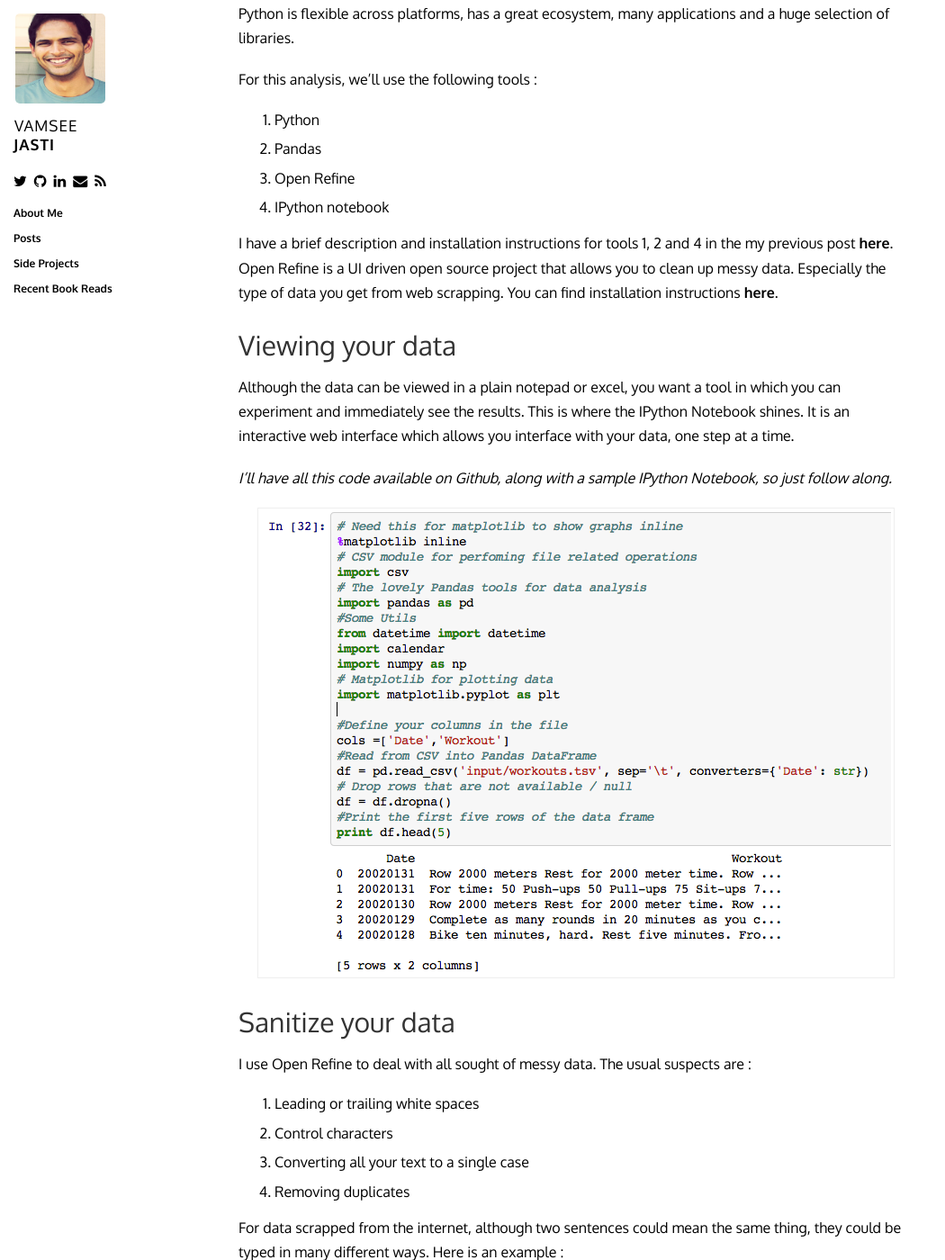
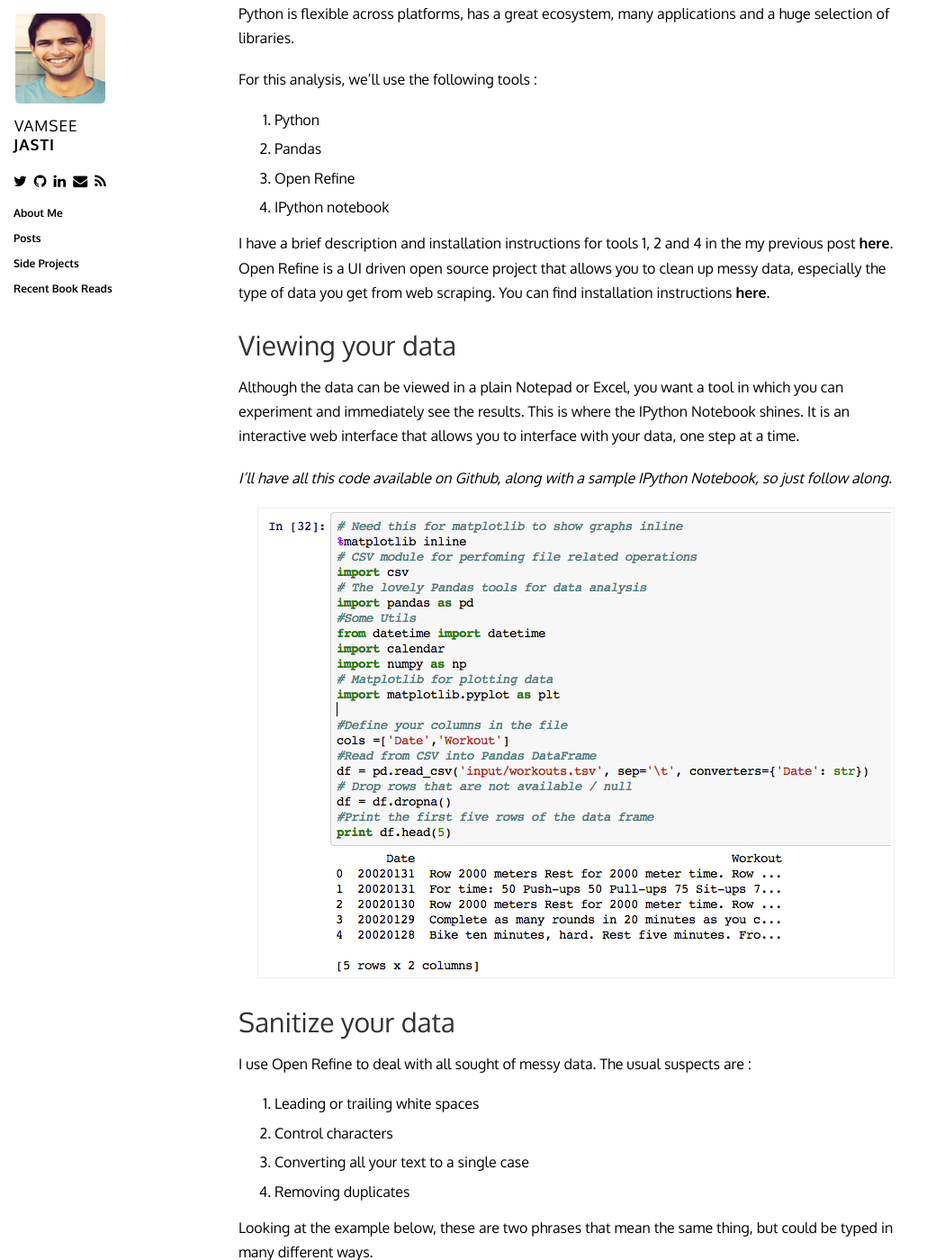
Before and after one commit to jasti/jasti.github.io, a Jekyll site: the page built from _posts/2014-06-07-analysis.markdown, in a window 1280 px wide and 1400 px high, scrolled down 1367 px. Shown: the whole window at 90% size, without its empty margins (0-1050 px from the left). Built offline with Jekyll 4.4.1, drawn with Linux system fonts in a browser that asks for light colours; nearby versions of some CDN libraries; Markdown is read by kramdown in place of the engine named in the settings; comment, search, counter and statistics services are not loaded; some of the changed text lies outside the part shown.

Commit message:
crossfit.com analysis post

```diff
--- a/_posts/2014-06-07-analysis.markdown
+++ b/_posts/2014-06-07-analysis.markdown
@@ -36,11 +36,11 @@
 3. Open Refine
 4. IPython notebook
 
-I have a brief description and installation instructions for tools 1, 2 and 4 in the my previous post <a href ="http://vamseejasti.com/posts/scraping/">here</a>. Open Refine is a UI driven open source project that allows you to clean up messy data. Especially the type of data you get from web scrapping.
+I have a brief description and installation instructions for tools 1, 2 and 4 in the my previous post <a href ="http://vamseejasti.com/posts/scraping/">here</a>. Open Refine is a UI driven open source project that allows you to clean up messy data, especially the type of data you get from web scraping.
 You can find installation instructions <a href = "https://github.com/OpenRefine/OpenRefine/wiki/Installation-Instructions">here</a>.
 
 <h2>Viewing your data</h2>
-Although the data can be viewed in a plain notepad or excel, you want a tool in which you can experiment and immediately see the results. This is where the IPython Notebook shines. It is an interactive web interface which allows you interface with your data, one step at a time.
+Although the data can be viewed in a plain Notepad or Excel, you want a tool in which you can experiment and immediately see the results. This is where the IPython Notebook shines. It is an interactive web interface that allows you to interface with your data, one step at a time.
 
 <i> I'll have all this code available on Github, along with a sample IPython Notebook, so just follow along.</i>
 
@@ -55,11 +55,11 @@
 3. Converting all your text to a single case
 4. Removing duplicates
 
-For data scrapped from the internet, although two sentences could mean the same thing, they could be typed in many different ways. Here is an example :
+ Looking at the example below, these are two phrases that mean the same thing, but could be typed in many different ways.
 
 <center><img src="/images/blog/analysis/02-differences.png"/></center>
 
-Open Refine does a good job of combining these type of sentences into one representation. The primary concept used under the hood is called  <a href = "https://github.com/OpenRefine/OpenRefine/wiki/Clustering-In-Depth#key-collision-methods">Key Collision</a>. If you want to understand one way to applying a key collision method, fingerprinting is the most basic of all. The <a href = "https://github.com/OpenRefine/OpenRefine/wiki/Clustering-In-Depth#fingerprint">Open Refine docs</a> do a great job of explaining it.
+Open Refine does a good job of combining these type of phrases into one representation. The primary concept used under the hood is called  <a href = "https://github.com/OpenRefine/OpenRefine/wiki/Clustering-In-Depth#key-collision-methods">Key Collision</a>. If you want to understand one way to applying a key collision method, fingerprinting is the most basic of all. The <a href = "https://github.com/OpenRefine/OpenRefine/wiki/Clustering-In-Depth#fingerprint">Open Refine docs</a> do a great job of explaining it.
 
 In order to get your data into Open Refine, let's export the data from Pandas in a CSV format.
 
```
